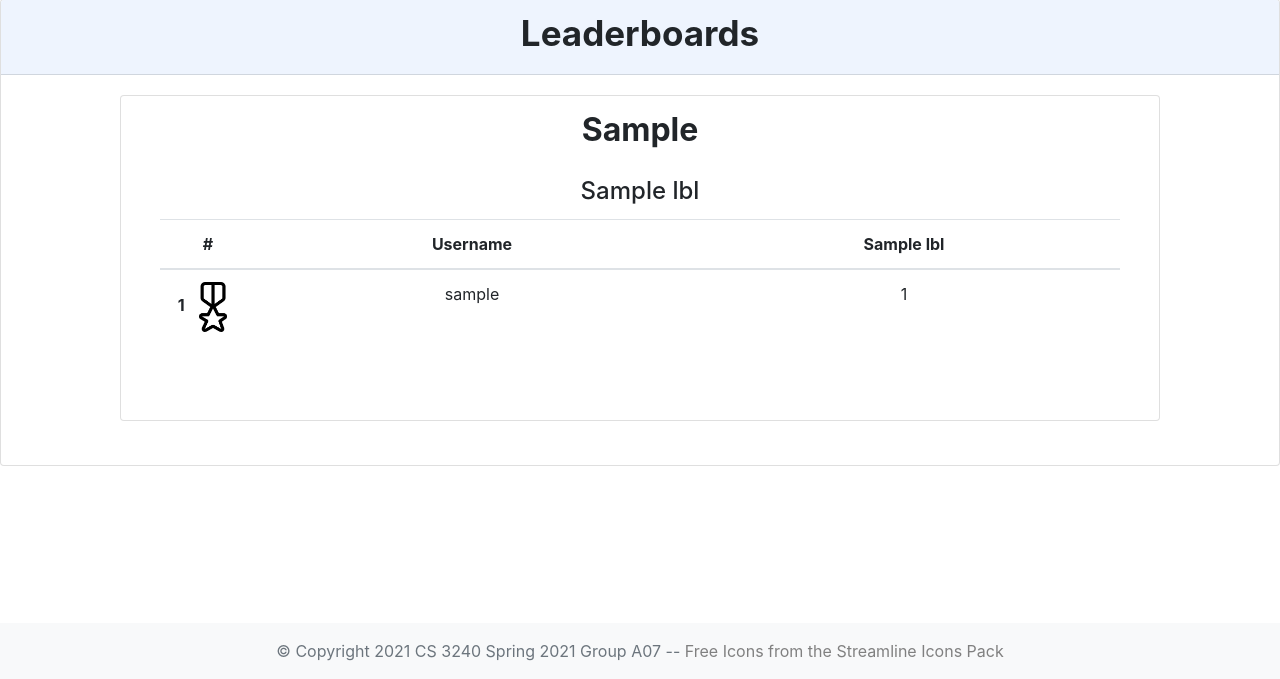
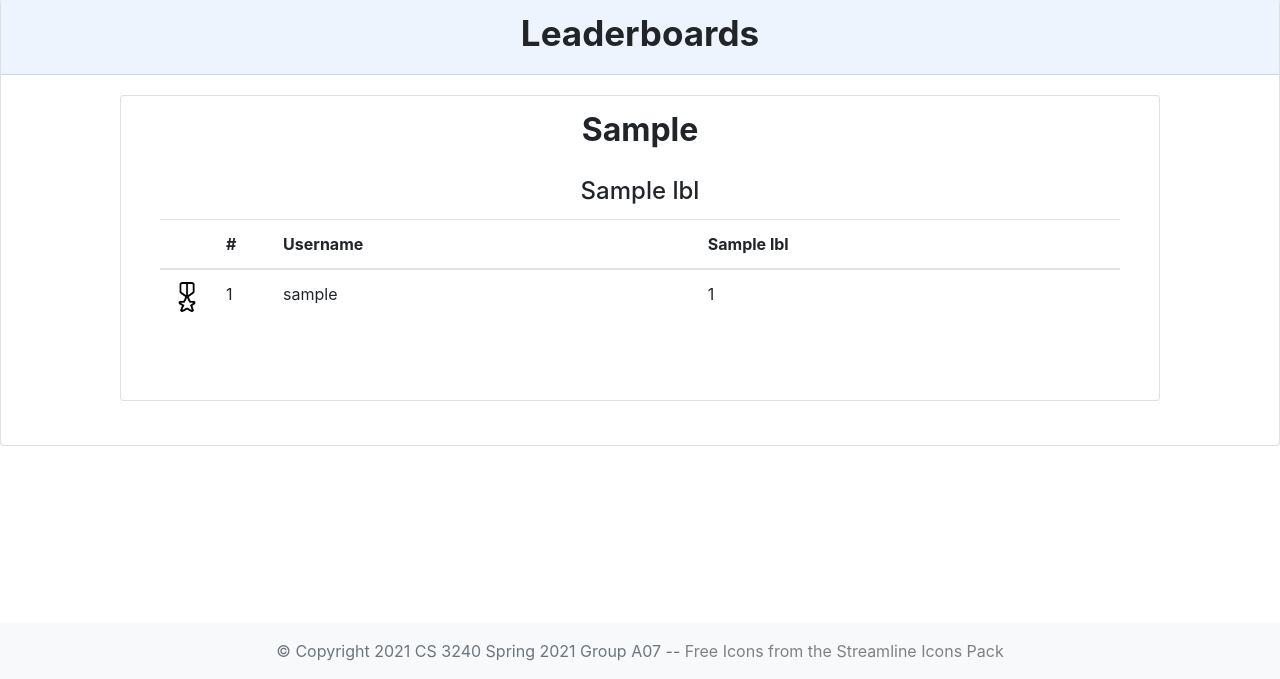
Before and after one commit to calrh007/project-a-07-personal-copy, a Django app: template workout_app/templates/workout_app/leaderboard.html in a window 1280 px wide. Shown: the part 121-800 px from the top of the page. Run offline with Django 3.2, Linux system fonts and the light colour scheme; the template is opened without the code that fills it: most values are stand-ins (such as "Sample title", 1, 10 or a date in 2020).

Commit message:
update leaderboard style

```diff
--- a/workout_app/templates/workout_app/leaderboard.html
+++ b/workout_app/templates/workout_app/leaderboard.html
@@ -15,28 +15,35 @@
     </div>
     </div>
 
-    <div class="card-body" style="text-align:center">
+    <div class="card-body">
         {% if leader_board %}
         {% for wt, lbl in leader_board %}
             <div class="card mx-auto mb-4" style="max-width: 65rem">
-                <h2 style="padding:15px; font-weight:bold">{{wt}}</h2>
+                <h2 style="padding:15px; font-weight:bold; text-align:center">{{wt}}</h2>
                 {% for cat_title, lb_list in lbl %}
-                    <h4 style="padding:5px">{{cat_title}}</h4>
+                    <h4 style="padding:5px; text-align:center">{{cat_title}}</h4>
                     <table class="table mx-auto" style="max-width: 60rem;">
                         <thead>
                         <tr>
-                            <th scope="col" style="width: 10%">#</th>
+                            <th scope="col" style="width: 4%"></th>
+                            <th scope="col" style="width: 6%">#</th>
                             <th scope="col" style="width: 45%">Username</th>
                             <th scope="col" style="width: 45%">{{cat_title}}</th>
                         </tr>
                         </thead>
                         <tbody>
                             {% for num, cat_count, user in lb_list %}
+                            {% if user == request.user %}
+                            <tr style="font-weight: 900">
+                            {% else %}
                             <tr>
+                            {% endif %}
                                 {% if num == 1 %}
-                                    <th scope="row"> <div style="width:30px;"></div> {{num}} <img src="{% get_static_prefix %}icons/award-badge-star-1.png" width="50" /> </th>
+                                    <th scope="row"> <img src="{% get_static_prefix %}icons/award-badge-star-1.png" width="30" /> </th>
+                                    <td>{{num}}</td>
                                 {% else %}
-                                    <th scope="row">{{num}}</th>
+                                    <th scope="row">  </th>
+                                    <td>{{num}}</td>
                                 {% endif %}
 
                                 <td>{{user.username}}</td>
```
